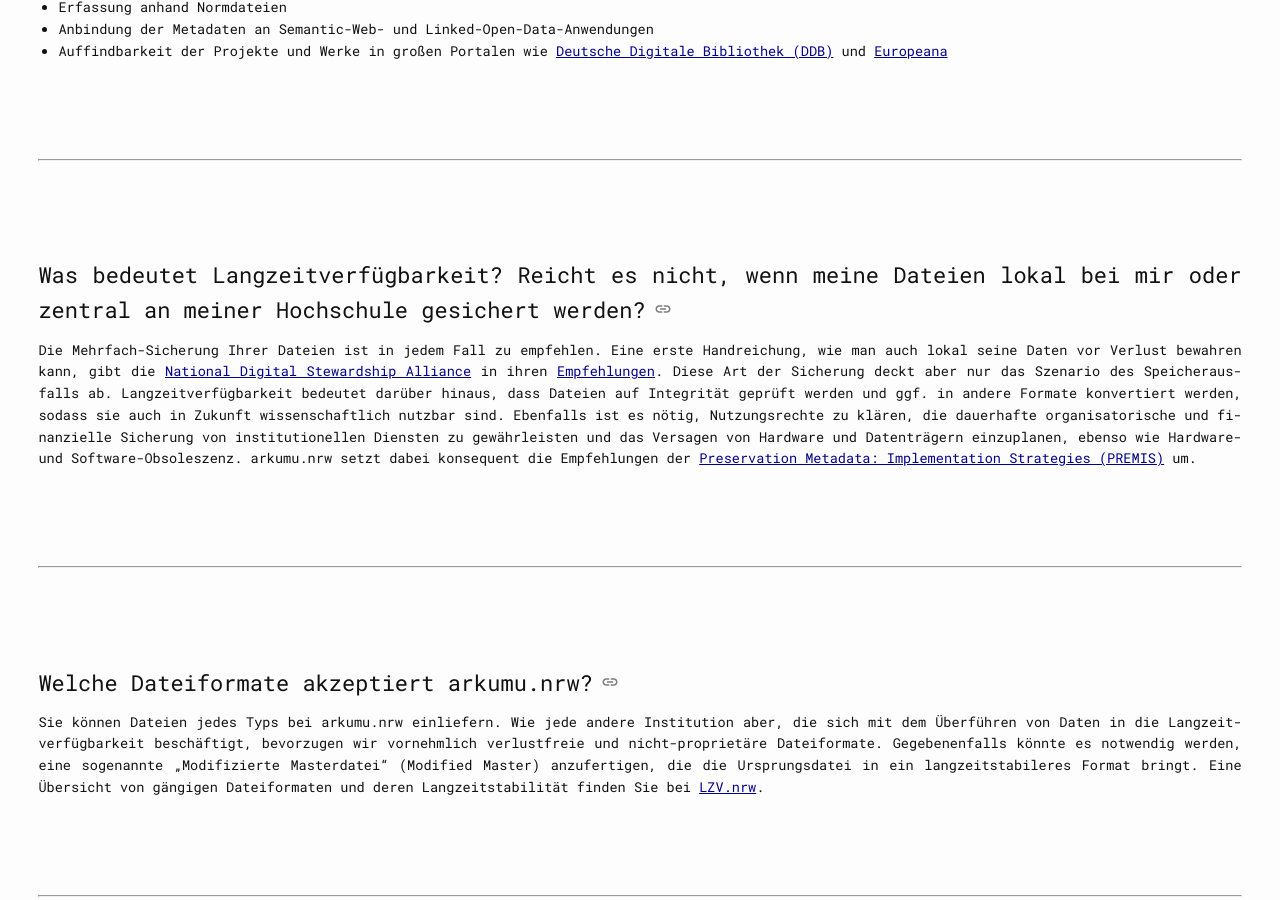
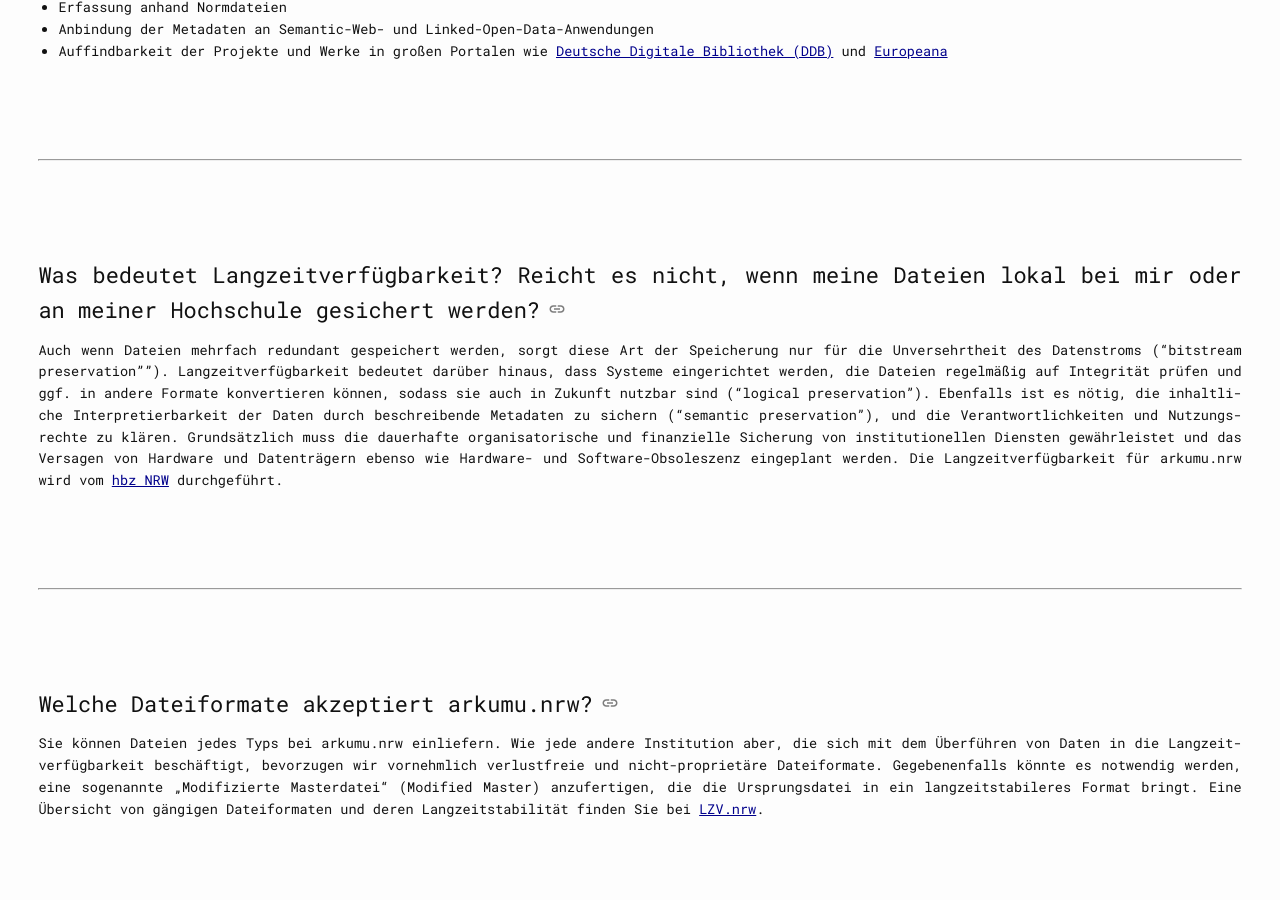
Before and after one commit to arkumu/arkumu.github.io, a Jekyll site: the page built from ressourcen/FAQ.markdown, in a window 1280 px wide and 900 px high, scrolled down 1298 px. Built offline with Jekyll 4.4.1, drawn with Linux system fonts in a browser that asks for light colours; a script that is not in the unit is left out; some of the changed text lies outside the part shown.

Commit message:
inhaltliches Update FAQ, A-Z, How-To

```diff
--- a/ressourcen/FAQ.markdown
+++ b/ressourcen/FAQ.markdown
@@ -27,9 +27,9 @@ Das Portal bietet folgende Vorteile:
 
 ----
 
-### Was bedeutet Langzeitverfügbarkeit? Reicht es nicht, wenn meine Dateien lokal bei mir oder zentral an meiner Hochschule gesichert werden?
+### Was bedeutet Langzeitverfügbarkeit? Reicht es nicht, wenn meine Dateien lokal bei mir oder an meiner Hochschule gesichert werden?
 
-Die Mehrfach-Sicherung Ihrer Dateien ist in jedem Fall zu empfehlen. Eine erste Handreichung, wie man auch lokal seine Daten vor Verlust bewahren kann, gibt die [National Digital Stewardship Alliance](https://ndsa.org/) in ihren [Empfehlungen](https://osf.io/3na96). Diese Art der Sicherung deckt aber nur das Szenario des Speicherausfalls ab. Langzeitverfügbarkeit bedeutet darüber hinaus, dass Dateien auf Integrität geprüft werden und ggf. in andere Formate konvertiert werden, sodass sie auch in Zukunft wissenschaftlich nutzbar sind. Ebenfalls ist es nötig, Nutzungsrechte zu klären, die dauerhafte organisatorische und finanzielle Sicherung von institutionellen Diensten zu gewährleisten und das Versagen von Hardware und Datenträgern einzuplanen, ebenso wie Hardware- und Software-Obsoleszenz. arkumu.nrw setzt dabei konsequent die Empfehlungen der [Preservation Metadata: Implementation Strategies (PREMIS)](https://www.forschungsdaten.org/index.php/PREMIS) um.
+Auch wenn Dateien mehrfach redundant gespeichert werden, sorgt diese Art der Speicherung nur für die Unversehrtheit des Datenstroms ("bitstream preservation""). Langzeitverfügbarkeit bedeutet darüber hinaus, dass Systeme eingerichtet werden, die Dateien regelmäßig auf Integrität prüfen und ggf. in andere Formate konvertieren können, sodass sie auch in Zukunft nutzbar sind ("logical preservation"). Ebenfalls ist es nötig, die inhaltliche Interpretierbarkeit der Daten durch beschreibende Metadaten zu sichern ("semantic preservation"), und die Verantwortlichkeiten und Nutzungsrechte zu klären. Grundsätzlich muss die dauerhafte organisatorische und finanzielle Sicherung von institutionellen Diensten gewährleistet und das Versagen von Hardware und Datenträgern ebenso wie Hardware- und Software-Obsoleszenz eingeplant werden. Die Langzeitverfügbarkeit für arkumu.nrw wird vom [hbz NRW](https://www.hbz-nrw.de/produkte/langzeitverfuegbarkeit) durchgeführt.
 
 ----
 
--- a/ressourcen/a-bis-z.markdown
+++ b/ressourcen/a-bis-z.markdown
@@ -131,7 +131,7 @@ Grafische Benutzeroberfläche für das Rosetta-System des [hbz](https://service-
 ### Sammlungen
 Über Sammlungen können Zusammengehörigkeiten bei den einliefernden Institutionen erfasst werden bzw. eine gemeinsame Provenienz. Beispiele: Tonträger aus dem Bandarchiv der HfMT Köln, Fotografien aus dem Fotoarchiv der Folkwang Universität der Künste, Equipment aus dem Technikarchiv der Kunsthochschule für Medien Köln, aber auch Veranstaltungen aus einer Reihe oder ein Nachlass.
 
----
+----
 
 ### Standards
 Durch die Verwendung öffentlicher Systematiken, Vokabulare und Normdaten gewährleisten wir die Anschlussfähigkeit an Semantic-Web- und Linked-Open-Data-Anwendungen. Die in arkumu.nrw erfassten Informationen werden in Metadatenaustauschformaten wie LIDO und MARC21 abgerufen werden können. Große Portale wie die [Deutsche Digitale Bibliothek (DDB)](https://www.deutsche-digitale-bibliothek.de/) und [Europeana](https://www.europeana.eu/) können sie abrufen und zusammenführen und damit damit die Archivalien der Hochschulen in ihren Suchmasken durchsuch- und auffindbar machen. arkumu.nrw arbeitet nach den FAIR-Prinzipien, d. h. alle veröffentlichen Metadaten sind durchsuchbar, zugänglich, interoperabel, wiederverwendbar (findable, accessible, interoperable, reusable). Durch die Nutzung von Rosetta als Langzeitverfügbarkeits-Lösung gewährleisten wir die Konformität mit dem OAIS-Referenzmodell für digitale Langzeitarchive.
@@ -152,7 +152,7 @@ Bezeichnet in arkumu.nrw die öffentlich zugängliche Webseite, die [Zugang](/re
 ### Weitere Glossare
 Das [LZV-Glossar des hbz](https://service-wiki.hbz-nrw.de/pages/viewpage.action?pageId=565936255) bietet einen Überblick über die Begriffe zum Thema Langzeitverfügbarkeit.
 
----
+----
 
 ### Werkverzeichnis
 Werkverzeichnisse sind wissenschaftliche Verzeichnisse der Werke oder des Gesamtwerkes eines Künstlers/einer Künstlerin - vorwiegend von Komponist:innen, bildenden Künstler:innen, Schriftsteller:innen, und Architekt:innen. In der bildenden Kunst werden diese Nachschlagwerke häufig systematisch unterteilt (Sämtliche Zeichnungen und Radierungen, sämtliche Gemälde etc.). Werkverzeichnisse können sich außerdem auf eine künstlerische Epoche, ein Medium oder ein Thema beziehen sowie auf konkrete Sammlungen (Bestandskataloge). Bei der Erfassung von Musikwerken sollte auf Grund der besseren Suchbarkeit auf eine einheitliche Ansetzung geachtet werden. Siehe dazu die [Arbeitshilfe „Liste der maßgeblichen Werkverzeichnisse für Werke der Musik“](https://wiki.dnb.de/display/RDAINFO/Arbeitshilfen) der Deutschen Nationalbibliothek. Beispiel: Mozart, Wolfgang Amadeus: Piano concerto in A Major, K. 488 ⇒ Konzerte, Klavier, Orchester, KV 488 (A-Dur).
```
Also changed, not shown: ressourcen/how-to-guides-fuer-einliefernde.markdown (+8 -3 lines).
